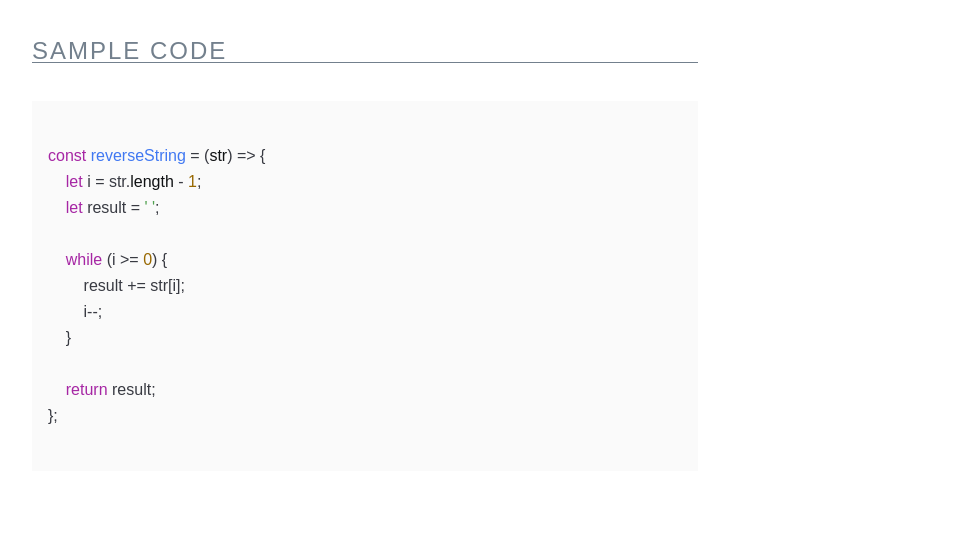
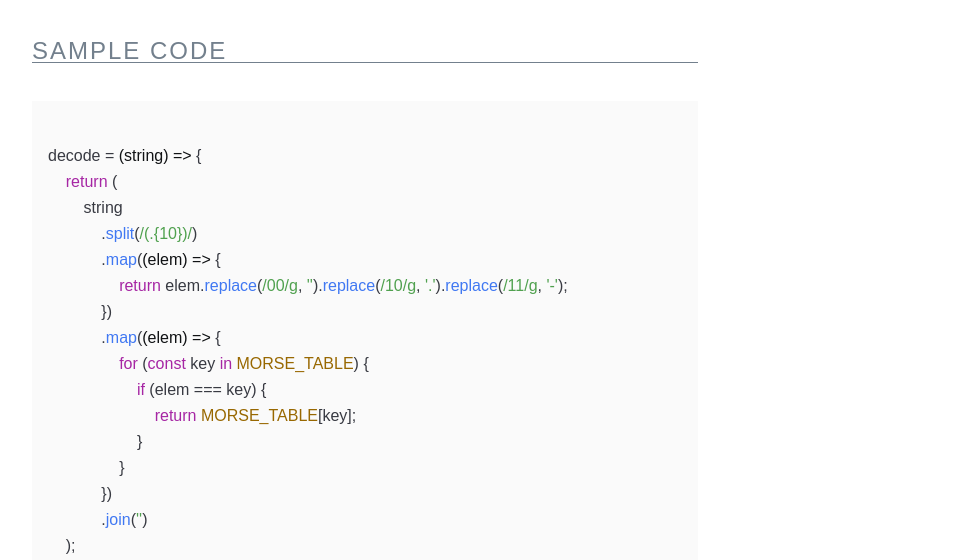
Before and after one commit to maximiloi/rsschool-cv, a plain HTML site: page index.html in a window 1280 px wide. Shown: the part 1499-2059 px from the top of the page, without its empty margins (158-1121 px from the left). Drawn offline with nearby package versions, Linux system fonts and the light colour scheme.

Commit message:
fix  RAW

```diff
--- a/index.html
+++ b/index.html
@@ -43,13 +43,11 @@
             <section>
                 <h3>about me</h3>
                 <p>I develop responsive mobile-first websites (also with attention to semantic layout) for more than 3
-                    years. I have
-                    experience of commercial development as a team member. I have excellent experience in HTML and CSS.
-                    I’m profound in
-                    reading and fixing peers code. My current work includes integrating JQuery plugins and also adapting
-                    vanilla JavaScript
-                    code on different projects. My hobbies are collecting vinyl, playing and popularising flag-football
-                    in Saint Petersburg.
+                    years. I have experience of commercial development as a team member. I have excellent experience in
+                    HTML and CSS.
+                    I’m profound in reading and fixing peers code. My current work includes integrating JQuery plugins
+                    and also adapting vanilla JavaScript code on different projects. My hobbies are collecting vinyl,
+                    playing and popularising flag-football in Saint Petersburg.
                 </p>
             </section>
             <section>
@@ -118,17 +116,23 @@
                 <h3>sample Code</h3>
                 <pre>
                     <code class="lang-js">
-const reverseString = (str) => {
-    let i = str.length - 1;
-    let result = ' ';
-
-    while (i >= 0) {
-        result += str[i];
-        i--;
-    }
-
-    return result;
-};
+decode = (string) =&gt; {
+    return (
+        string
+            .split(/(.{10})/)
+            .map((elem) =&gt; {
+                return elem.replace(/00/g, '').replace(/10/g, '.').replace(/11/g, '-');
+            })
+            .map((elem) =&gt; {
+                for (const key in MORSE_TABLE) {
+                    if (elem === key) {
+                        return MORSE_TABLE[key];
+                    }
+                }
+            })
+            .join('')
+    );
+}
                     </code>
                 </pre>
             </section>
@@ -144,7 +148,7 @@ const reverseString = (str) => {
                     <li>PHP (base)</li>
                     <li>PHPMailer (plugin setup)</li>
                 </ul>
-                <h5>Tools & Technologies</h5>
+                <h5>Tools &amp; Technologies</h5>
                 <ul class="skills">
                     <li>Visual Studio Code</li>
                     <li>npm</li>
```
